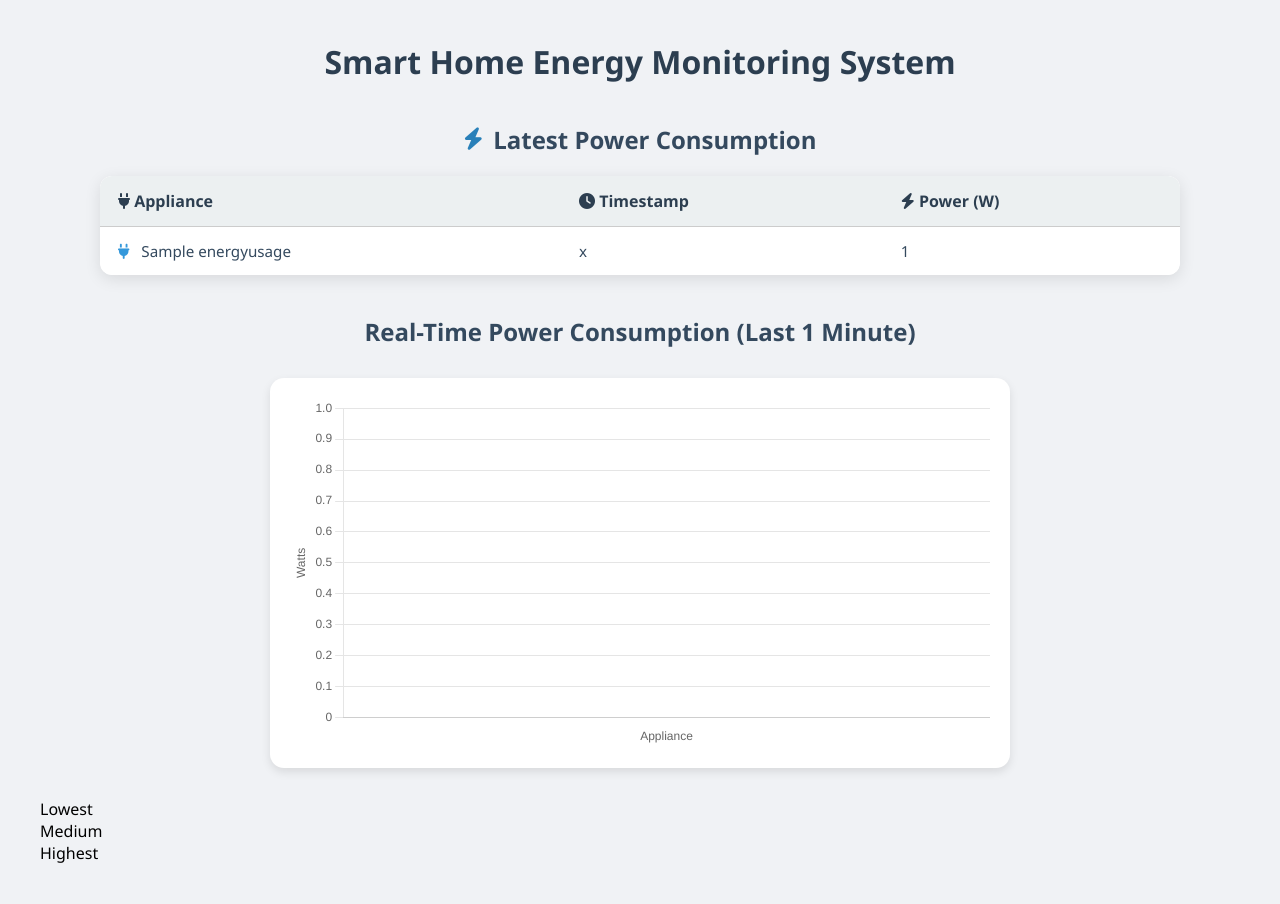
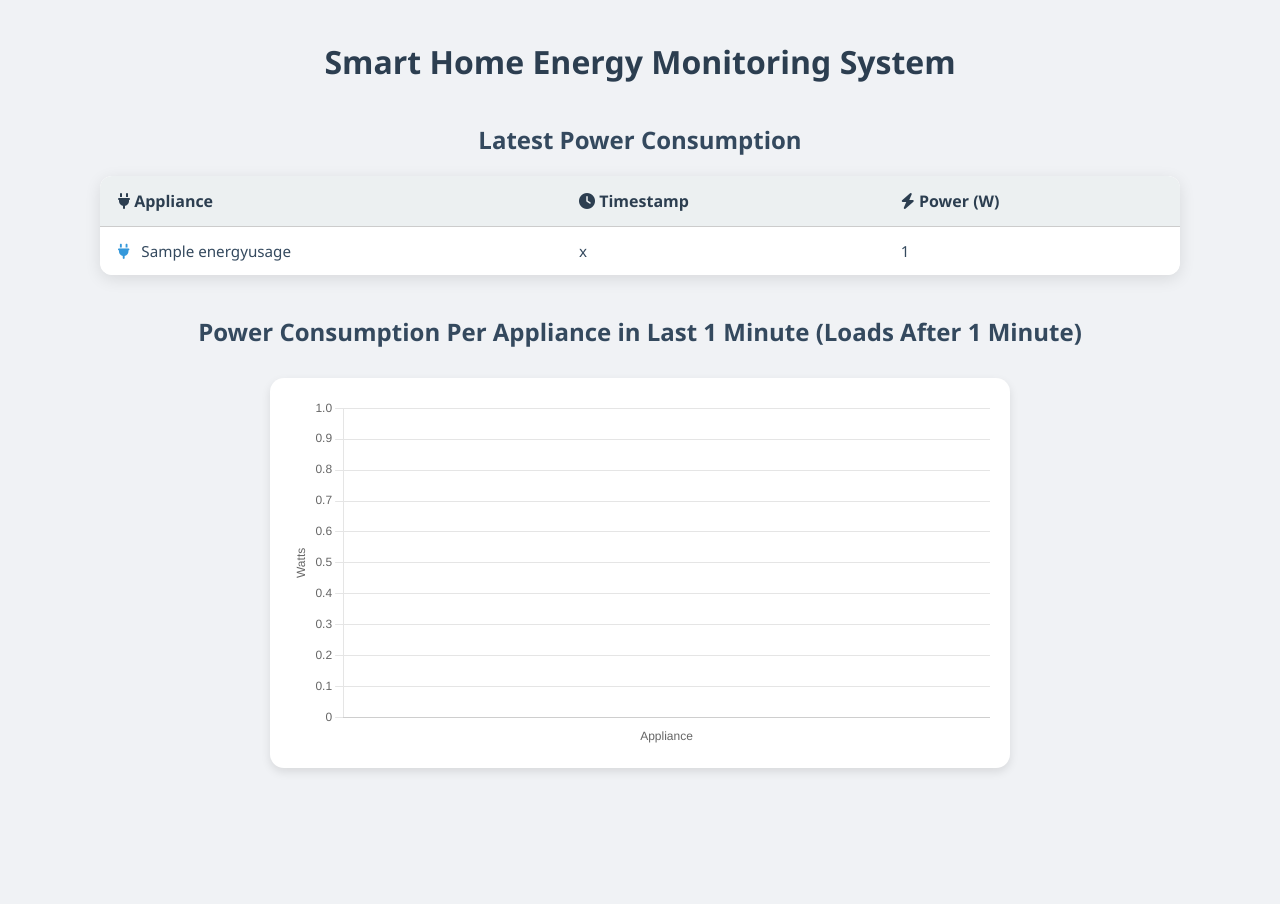
Before and after one commit to Vijay-MK/SES_Assignment1, a Flask app: page / in a window 1280 px wide. After the commit the page ends 772 px from the top, so only its background shows below. Run offline with Flask 3, Linux system fonts and the light colour scheme; tables that the repository leaves empty hold one stand-in row (values such as "Sample post"); data that the repository does not hold is empty.

Commit message:
Power Consumption Per Appliance in Last 1 Minute

```diff
--- a/smartHomeSystem/sensorDataGenerator.py
+++ b/smartHomeSystem/sensorDataGenerator.py
@@ -41,7 +41,7 @@ if __name__ == "__main__":
             )
             SensorDataGenerator(devicename, deviceId, random_time)
         currentDate += timedelta(days=1)
-        time.sleep(1)  # Past data generation should be fast
+        time.sleep(0.1)  # Past data generation should be fast to have live updates reflect in UI
 
     # Generating the current deviceData after the generation of the past data
     currentDate = datetime.now()
--- a/smartHomeSystem/static/css/style.css
+++ b/smartHomeSystem/static/css/style.css
@@ -114,3 +114,10 @@ td .appliance-icon {
     border-radius: 14px;
     box-shadow: 0 4px 10px rgba(0,0,0,0.1);
 }
+
+.refresh-icon {
+  display: none;
+  margin-left: 8px;
+  font-size: 0.9em;
+  color: #666;
+}
--- a/smartHomeSystem/static/js/main.js
+++ b/smartHomeSystem/static/js/main.js
@@ -10,6 +10,8 @@ document.addEventListener("DOMContentLoaded", function () {
         'Smart-WashingMachine': 'fa-soap'
     };
 
+
+    const latestLoader = document.getElementById('latest-loading');
 
     // Load latest table entries
     function loadLatestEntries() {
@@ -49,15 +51,19 @@ document.addEventListener("DOMContentLoaded", function () {
     }, 5000);
 
 
+
     let chartInstance = null;
+    const chartLoader = document.getElementById('chart-loading');
     function loadRealTimeChart() {
+	if (chartLoader) chartLoader.style.display = 'inline-block';
+
         fetch('/api/real_time')
             .then(response => response.json())
             .then(data => {
+                console.log("Chart Data:", data); // Keep this for debugging
                 const labels = data.map(d => d.applianceName);
-                const values = data.map(d => d.powerConsumption);
+                const values = data.map(d => d.totalPowerConsumption); // FIXED here
 
-                // Normalize bar colors: min is green, max is red
                 const max = Math.max(...values);
                 const min = Math.min(...values);
                 const barColors = values.map(v => {
@@ -105,11 +111,14 @@ document.addEventListener("DOMContentLoaded", function () {
                         }
                     });
                 }
+            if (chartLoader) chartLoader.style.display = 'none';
+
             })
             .catch(err => console.error("Chart Load Error:", err));
     }
 
     loadRealTimeChart();
-    setInterval(loadRealTimeChart, 5000); // auto-refresh every 5 seconds
+    setInterval(loadRealTimeChart, 5000);
+
 
 });
--- a/smartHomeSystem/templates/index.html
+++ b/smartHomeSystem/templates/index.html
@@ -15,8 +15,15 @@
 
     <h1>Smart Home Energy Monitoring System</h1>
 
+
+
+
+
     <!-- Latest Entries Section -->
-    <h2><i class="fas fa-bolt table-header-icon"></i> Latest Power Consumption</h2>
+    <h2 class="section-heading">
+	  Latest Power Consumption
+	  <span id="latest-loading" class="refresh-icon"><i class="fas fa-sync fa-spin"></i></span>
+    </h2>
     <div class="table-container">
         <table id="latest-entries-table">
             <thead>
@@ -33,17 +40,15 @@
     </div>
 
     <!-- Real-Time Power Chart Section -->
-    <h2>Real-Time Power Consumption (Last 1 Minute)</h2>
+
+    <h2 class="section-heading">
+      Power Consumption Per Appliance in Last 1 Minute (Loads After 1 Minute)
+      <span id="chart-loading" class="refresh-icon"><i class="fas fa-sync fa-spin"></i></span>
+    </h2>
     <div class="chart-container">
         <canvas id="realTimeChart"></canvas>
     </div>
 
-    <!-- Legend for chart colors -->
-    <div class="legend-container">
-        <div><span class="legend-box" style="background-color: #27ae60;"></span> Lowest</div>
-        <div><span class="legend-box" style="background-color: #f39c12;"></span> Medium</div>
-        <div><span class="legend-box" style="background-color: #e74c3c;"></span> Highest</div>
-    </div>
 
     <script src="/static/js/main.js"></script>
 </body>
```
Also changed, not shown: smartHomeSystem/smart_home_mgmt.db, 2 other files.
